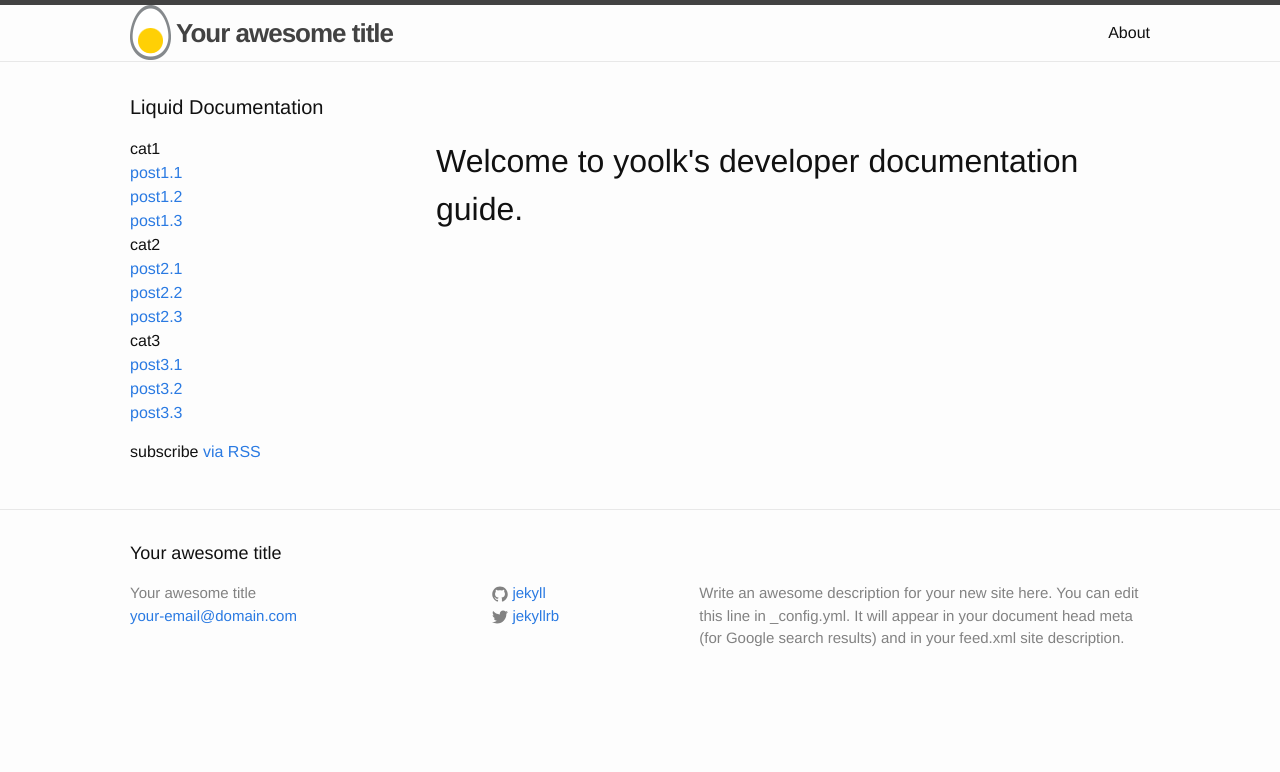
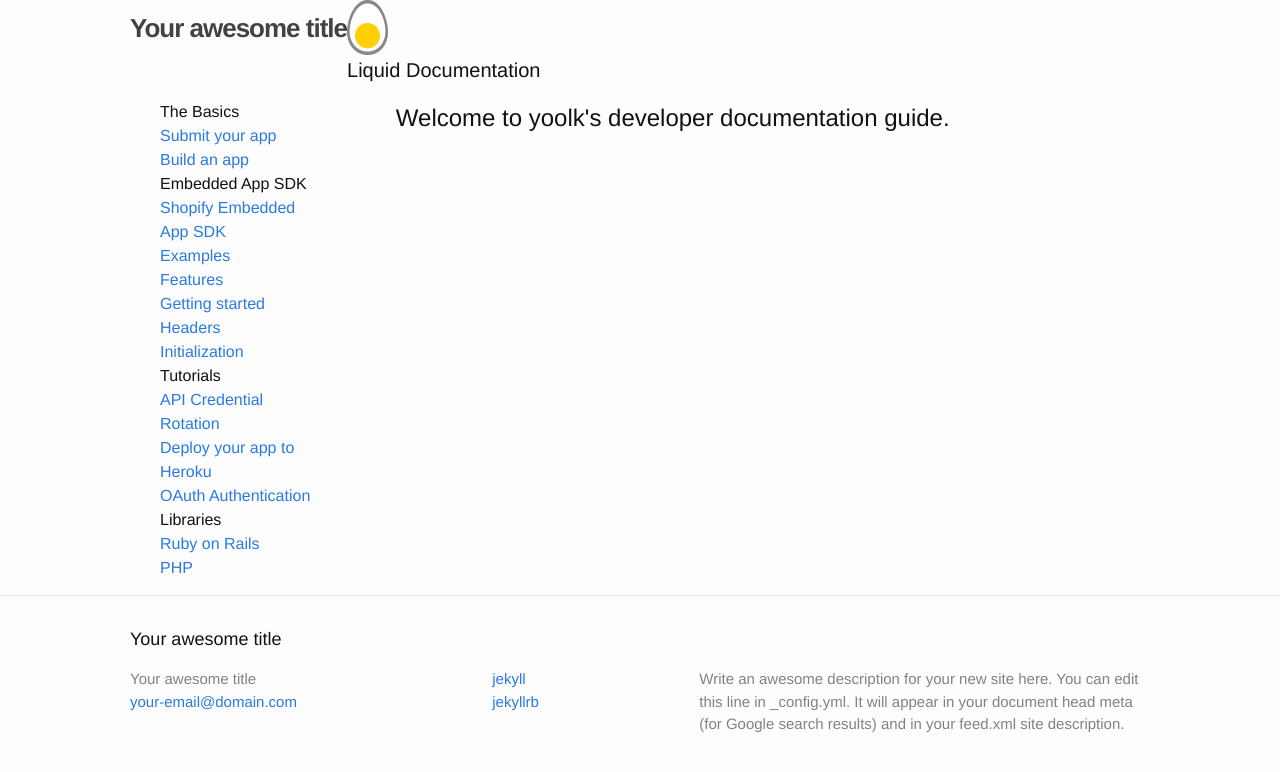
Before and after one commit to yoolk/liquid-documentation, a Jekyll site: the page built from index.html, in a window 1280 px wide. Shown: the top 772 px of the page. Built offline with Jekyll 4.4.1, drawn with Linux system fonts in a browser that asks for light colours.

Commit message:
update default layout

```diff
--- a/_data/navs.yml
+++ b/_data/navs.yml
@@ -1,26 +1,37 @@
-- title: cat1
+- title: The Basics
   subcategory:
-    - name: post1.1
+    - name: Submit your app
       href: "/post1/1/"
-    - name: post1.2
+    - name: Build an app
       href: "/post1/2/"
-    - name: post1.3
-      href: "/post1/3/"
 
-- title: cat2
+- title: Embedded App SDK
   subcategory:
-    - name: post2.1
+    - name: Shopify Embedded App SDK
       href: "/post2/1/"
-    - name: post2.2
+    - name: Examples
       href: "/post2/2/"
-    - name: post2.3
+    - name: Features
+      href: "/post2/3/"
+    - name: Getting started
+      href: "/post2/1/"
+    - name: Headers
+      href: "/post2/2/"
+    - name: Initialization
       href: "/post2/3/"
 
-- title: cat3
+- title: Tutorials
   subcategory:
-    - name: post3.1
+    - name: API Credential Rotation
       href: "/post3/1/"
-    - name: post3.2
+    - name: Deploy your app to Heroku
       href: "/post3/2/"
-    - name: post3.3
+    - name: OAuth Authentication
       href: "/post3/2/"
+
+- title: Libraries
+  subcategory:
+    - name: Ruby on Rails
+      href: ...
+    - name: PHP
+      href: ...
--- a/_includes/footer.html
+++ b/_includes/footer.html
@@ -17,12 +17,6 @@
           {% if site.github_username %}
           <li>
             <a href="https://github.com/{{ site.github_username }}">
-              <span class="icon  icon--github">
-                <svg viewBox="0 0 16 16">
-                  <path fill="#828282" d="M7.999,0.431c-4.285,0-7.76,3.474-7.76,7.761 c0,3.428,2.223,6.337,5.307,7.363c0.388,0.071,0.53-0.168,0.53-0.374c0-0.184-0.007-0.672-0.01-1.32 c-2.159,0.469-2.614-1.04-2.614-1.04c-0.353-0.896-0.862-1.135-0.862-1.135c-0.705-0.481,0.053-0.472,0.053-0.472 c0.779,0.055,1.189,0.8,1.189,0.8c0.692,1.186,1.816,0.843,2.258,0.645c0.071-0.502,0.271-0.843,0.493-1.037 C4.86,11.425,3.049,10.76,3.049,7.786c0-0.847,0.302-1.54,0.799-2.082C3.768,5.507,3.501,4.718,3.924,3.65 c0,0,0.652-0.209,2.134,0.796C6.677,4.273,7.34,4.187,8,4.184c0.659,0.003,1.323,0.089,1.943,0.261 c1.482-1.004,2.132-0.796,2.132-0.796c0.423,1.068,0.157,1.857,0.077,2.054c0.497,0.542,0.798,1.235,0.798,2.082 c0,2.981-1.814,3.637-3.543,3.829c0.279,0.24,0.527,0.713,0.527,1.437c0,1.037-0.01,1.874-0.01,2.129 c0,0.208,0.14,0.449,0.534,0.373c3.081-1.028,5.302-3.935,5.302-7.362C15.76,3.906,12.285,0.431,7.999,0.431z"/>
-                </svg>
-              </span>
-
               <span class="username">{{ site.github_username }}</span>
             </a>
           </li>
@@ -31,13 +25,6 @@
           {% if site.twitter_username %}
           <li>
             <a href="https://twitter.com/{{ site.twitter_username }}">
-              <span class="icon  icon--twitter">
-                <svg viewBox="0 0 16 16">
-                  <path fill="#828282" d="M15.969,3.058c-0.586,0.26-1.217,0.436-1.878,0.515c0.675-0.405,1.194-1.045,1.438-1.809
-                  c-0.632,0.375-1.332,0.647-2.076,0.793c-0.596-0.636-1.446-1.033-2.387-1.033c-1.806,0-3.27,1.464-3.27,3.27 c0,0.256,0.029,0.506,0.085,0.745C5.163,5.404,2.753,4.102,1.14,2.124C0.859,2.607,0.698,3.168,0.698,3.767 c0,1.134,0.577,2.135,1.455,2.722C1.616,6.472,1.112,6.325,0.671,6.08c0,0.014,0,0.027,0,0.041c0,1.584,1.127,2.906,2.623,3.206 C3.02,9.402,2.731,9.442,2.433,9.442c-0.211,0-0.416-0.021-0.615-0.059c0.416,1.299,1.624,2.245,3.055,2.271 c-1.119,0.877-2.529,1.4-4.061,1.4c-0.264,0-0.524-0.015-0.78-0.046c1.447,0.928,3.166,1.469,5.013,1.469 c6.015,0,9.304-4.983,9.304-9.304c0-0.142-0.003-0.283-0.009-0.423C14.976,4.29,15.531,3.714,15.969,3.058z"/>
-                </svg>
-              </span>
-
               <span class="username">{{ site.twitter_username }}</span>
             </a>
           </li>
@@ -51,5 +38,4 @@
     </div>
 
   </div>
-
 </footer>
--- a/_includes/header.html
+++ b/_includes/header.html
@@ -1,27 +1,6 @@
-<header class="site-header">
-
-  <div class="wrapper">
-    <img class="yoolk-logo" src="/images/yoolk-logo.png" alt="yoolk logo">
+<div class="container">
+  <header>
+    <img class="site-logo" src="/images/yoolk-logo.png" alt="yoolk logo">
     <a class="site-title" href="{{ site.baseurl }}/">{{ site.title }}</a>
-
-    <nav class="site-nav">
-      <a href="#" class="menu-icon">
-        <svg viewBox="0 0 18 15">
-          <path fill="#424242" d="M18,1.484c0,0.82-0.665,1.484-1.484,1.484H1.484C0.665,2.969,0,2.304,0,1.484l0,0C0,0.665,0.665,0,1.484,0 h15.031C17.335,0,18,0.665,18,1.484L18,1.484z"/>
-          <path fill="#424242" d="M18,7.516C18,8.335,17.335,9,16.516,9H1.484C0.665,9,0,8.335,0,7.516l0,0c0-0.82,0.665-1.484,1.484-1.484 h15.031C17.335,6.031,18,6.696,18,7.516L18,7.516z"/>
-          <path fill="#424242" d="M18,13.516C18,14.335,17.335,15,16.516,15H1.484C0.665,15,0,14.335,0,13.516l0,0 c0-0.82,0.665-1.484,1.484-1.484h15.031C17.335,12.031,18,12.696,18,13.516L18,13.516z"/>
-        </svg>
-      </a>
-
-      <div class="trigger">
-        {% for page in site.pages %}
-          {% if page.title %}
-          <a class="page-link" href="{{ page.url | prepend: site.baseurl }}">{{ page.title }}</a>
-          {% endif %}
-        {% endfor %}
-      </div>
-    </nav>
-
-  </div>
-
-</header>
+  </header>
+</div>
--- a/_layouts/default.html
+++ b/_layouts/default.html
@@ -1,4 +1,4 @@
-<!DOCTYPE html>
+<!-- <!DOCTYPE html>
 <html>
 
   {% include head.html %}
@@ -18,3 +18,42 @@
   </body>
 
 </html>
+ -->
+
+<html>
+{% include head.html %}
+<body>
+  {% include header.html %}
+  <div class="container">
+    <h1 class="page-heading">Liquid Documentation</h1>
+    <nav class="nav-menu">
+      <dl>
+        {% for nav in site.data.navs %}
+          <dt> {{ nav.title }} </dt>
+          {% for subcategory in nav.subcategory %}
+            <dd>
+              <a href="{{subcategory.href | prepend: site.baseurl }}">{{subcategory.name}}</a>
+            </dd>
+          {% endfor %}
+        {% endfor %}
+      </dl>
+      <!-- <ul class="post-list">
+        {% for post in site.posts %}
+          <li>
+            <span class="post-meta">{{ post.date | date: "%b %-d, %Y" }}</span>
+
+            <h2>
+              <a class="post-link" href="{{ post.url | prepend: site.baseurl }}">{{ post.title }}</a>
+            </h2>
+          </li>
+        {% endfor %}
+      </ul> -->
+    </nav>
+    <section class="content">
+      {{ content }}
+    </section>
+  </div>
+  {% include footer.html %}
+
+</body>
+</html>
--- a/_sass/_layout.scss
+++ b/_sass/_layout.scss
@@ -30,9 +30,25 @@
   margin-right: 5px;
 }
 
-.nav-menu { width: 29%; display: inline-block; }
-.content-wrapper { width: 70%; display: inline-block; float: right; }
-
+.container {
+  max-width: 1020px;
+  height: auto;
+  margin: 0 auto;
+}
+.nav-menu {
+  width: 16.1764%;
+  margin: 0 2.9411%;
+  display: inline-block;
+}
+.content {
+  width: 71%;
+  margin: 0 2.9411%;
+  display: inline-block;
+  float: right;
+}
+footer {
+  clear: both;
+}
 .site-nav {
     float: right;
     line-height: 56px;
--- a/index.html
+++ b/index.html
@@ -1,40 +1,4 @@
 ---
 layout: default
 ---
-
-<div class="home">
-
-  <h1 class="page-heading">Liquid Documentation</h1>
-
-  <nav class="nav-menu">
-    <dl>
-      {% for nav in site.data.navs %}
-        <dt> {{ nav.title }} </dt>
-        {% for subcategory in nav.subcategory %}
-          <dd>
-            <a href="{{subcategory.href}}">{{subcategory.name}}</a>
-          </dd>
-        {% endfor %}
-      {% endfor %}
-    </dl>
-  </nav>
-  <div class="content-wrapper">
-    <h1>Welcome to yoolk's developer documentation guide.</h1>
-  </div>
-
-
-  <!-- <ul class="post-list">
-    {% for post in site.posts %}
-      <li>
-        <span class="post-meta">{{ post.date | date: "%b %-d, %Y" }}</span>
-
-        <h2>
-          <a class="post-link" href="{{ post.url | prepend: site.baseurl }}">{{ post.title }}</a>
-        </h2>
-      </li>
-    {% endfor %}
-  </ul> -->
-
-  <p class="rss-subscribe">subscribe <a href="{{ "/feed.xml" | prepend: site.baseurl }}">via RSS</a></p>
-
-</div>
+<h2>Welcome to yoolk's developer documentation guide.</h2>
```
